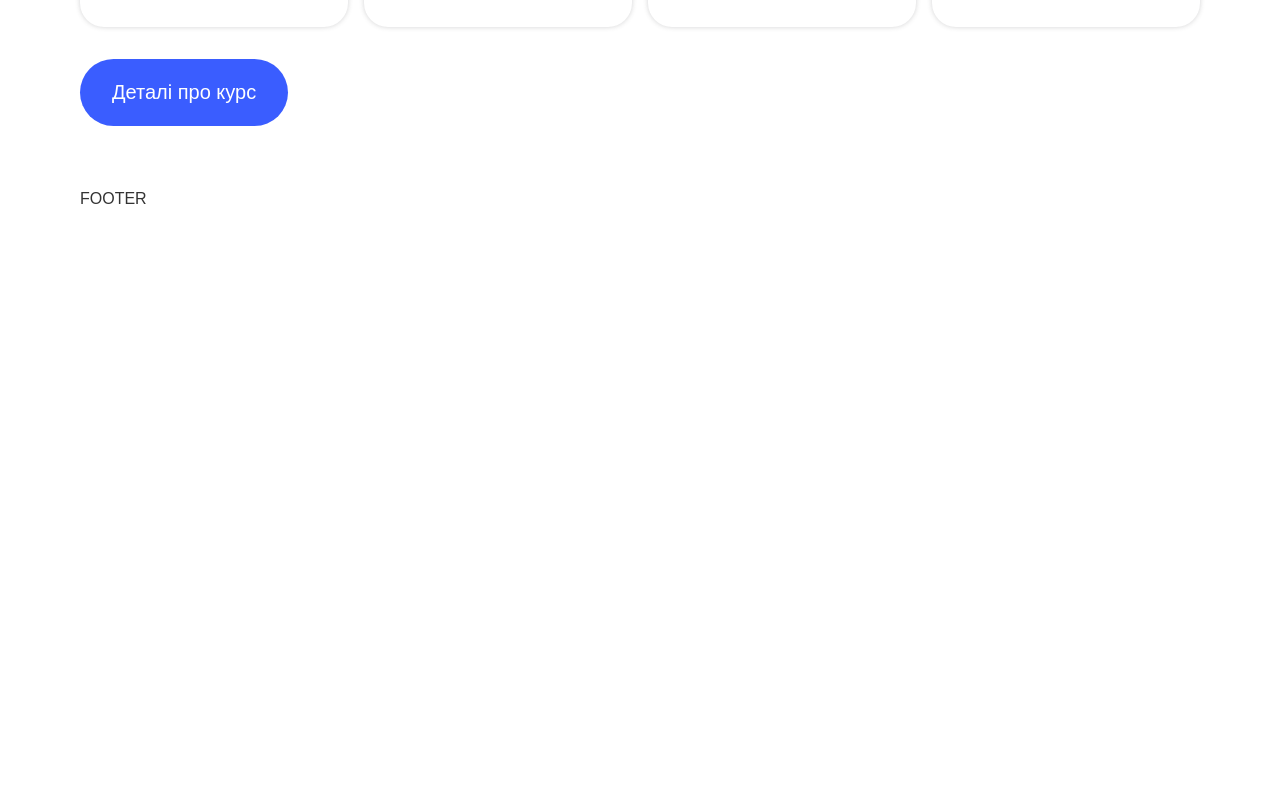
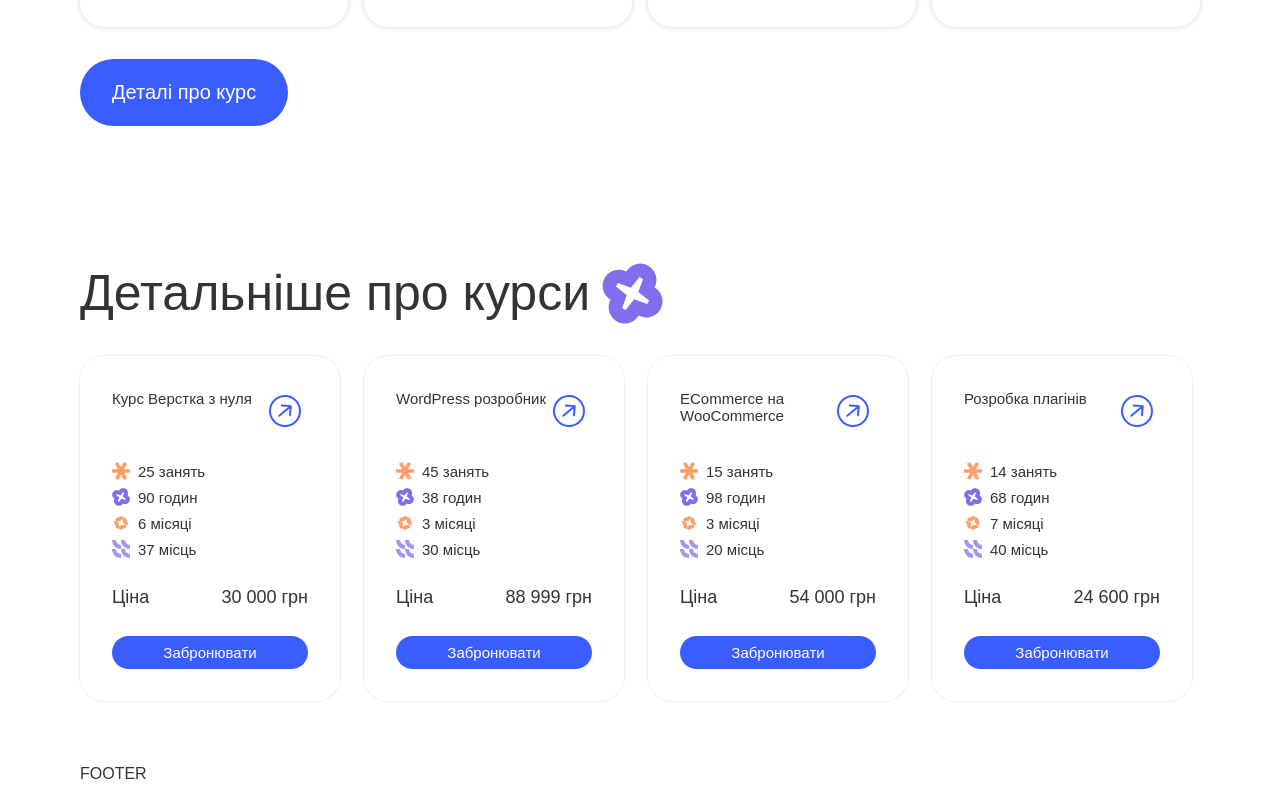
Before and after one commit to Mar4ik-G/ui-onixer, a React (Vite) app: page / in a window 1280 px wide. Shown: the part 4142-4941 px from the top of the page. Before the commit the page ends 4366 px from the top, so only its background shows below. Built offline with nearby package versions, Linux system fonts and the light colour scheme; a web font is replaced by a local one.

Commit message:
add course details block

```diff
--- a/src/App.tsx
+++ b/src/App.tsx
@@ -6,6 +6,7 @@ import Facts from "./components/Facts";
 import Salary from "./components/Salary";
 import AboutCourse from "./components/AboutCourse";
 import CourseDirections from "./components/CourseDirections";
+import CourseDetails from "./components/CourseDetails";
 
 function App() {
     return (
@@ -25,6 +26,7 @@ function App() {
                         <Salary/>
                         <AboutCourse/>
                         <CourseDirections/>
+                        <CourseDetails/>
                     </div>
                 </main>
 
--- /dev/null
+++ b/src/components/CourseDetails/course-details.css
@@ -0,0 +1,81 @@
+.details {
+  padding: 48px 0;
+}
+.details__title {
+  margin-bottom: 32px;
+  display: flex;
+  align-items: center;
+  gap: 12px;
+  font-weight: 466;
+  font-size: 50px;
+  line-height: 110%;
+}
+.details__cards {
+  display: flex;
+  flex-wrap: wrap;
+  gap: 24px;
+}
+.details__card {
+  background: #fff;
+  border-radius: 24px;
+  padding: 32px;
+  width: 260px;
+  height: 345px;
+  box-shadow: 0 0 0 1px #f0f0f0;
+  display: flex;
+  flex-direction: column;
+  justify-content: space-between;
+}
+.details__card-header {
+  display: flex;
+  justify-content: space-between;
+  align-items: flex-start;
+  margin-bottom: 16px;
+}
+.details__course-title {
+  font-weight: 600;
+  font-size: 18px;
+}
+.details__course-subtitle {
+  font-weight: 400;
+  font-size: 15px;
+  margin-top: 2px;
+}
+.details__info-list {
+  list-style: none;
+  padding: 0;
+  margin: 0 0 16px;
+  display: flex;
+  flex-direction: column;
+  gap: 8px;
+}
+.details__info-list li {
+  display: flex;
+  align-items: center;
+  gap: 8px;
+  font-size: 15px;
+  font-weight: 300;
+}
+.details__info-list li img {
+  width: 18px;
+  height: 18px;
+}
+.details__price-row {
+  display: flex;
+  justify-content: space-between;
+  align-items: center;
+  font-size: 18px;
+  margin-bottom: 16px;
+}
+.details__button {
+  background: #3a5dff;
+  color: white;
+  font-size: 15px;
+  font-weight: 500;
+  padding: 8px 28px;
+  border: none;
+  border-radius: 40px;
+  cursor: pointer;
+}
+
+/*# sourceMappingURL=course-details.css.map */
--- /dev/null
+++ b/src/components/CourseDetails/course-details.scss
@@ -0,0 +1,89 @@
+.details {
+  padding: 48px 0;
+
+  &__title {
+    margin-bottom: 32px;
+    display: flex;
+    align-items: center;
+    gap: 12px;
+    font-weight: 466;
+    font-size: 50px;
+    line-height: 110%;
+  }
+
+  &__cards {
+    display: flex;
+    flex-wrap: wrap;
+    gap: 24px;
+  }
+
+  &__card {
+    background: #fff;
+    border-radius: 24px;
+    padding: 32px;
+    width: 260px;
+    height: 345px;
+    box-shadow: 0 0 0 1px #f0f0f0;
+    display: flex;
+    flex-direction: column;
+    justify-content: space-between;
+  }
+
+  &__card-header {
+    display: flex;
+    justify-content: space-between;
+    align-items: flex-start;
+    margin-bottom: 16px;
+  }
+
+  &__course-title {
+    font-weight: 600;
+    font-size: 18px;
+  }
+
+  &__course-subtitle {
+    font-weight: 400;
+    font-size: 15px;
+    margin-top: 2px;
+  }
+
+  &__info-list {
+    list-style: none;
+    padding: 0;
+    margin: 0 0 16px;
+    display: flex;
+    flex-direction: column;
+    gap: 8px;
+
+    li {
+      display: flex;
+      align-items: center;
+      gap: 8px;
+      font-size: 15px;
+      font-weight: 300;
+      img {
+        width: 18px;
+        height: 18px;
+      }
+    }
+  }
+
+  &__price-row {
+    display: flex;
+    justify-content: space-between;
+    align-items: center;
+    font-size: 18px;
+    margin-bottom: 16px;
+  }
+
+  &__button {
+    background: #3a5dff;
+    color: white;
+    font-size: 15px;
+    font-weight: 500;
+    padding: 8px 28px;
+    border: none;
+    border-radius: 40px;
+    cursor: pointer;
+  }
+}
--- /dev/null
+++ b/src/components/CourseDetails/index.tsx
@@ -0,0 +1,90 @@
+import icon1 from '../../assets/course-vector-wave-purple.svg'
+import icon2 from '../../assets/course-vector-orange.svg'
+import icon3 from '../../assets/facts-vector-purple.svg'
+import icon4 from '../../assets/wp-vector-orange.svg'
+import iconLink from '../../assets/arrow-link.svg'
+import './course-details.scss'
+
+const Index = () => {
+
+    const courses = [
+        {
+            title: 'Курс',
+            subtitle: 'Курс Верстка з нуля',
+            lessons: 25,
+            hours: 90,
+            duration: 6,
+            seats: 37,
+            price: '30 000',
+        },
+        {
+            title: 'Курс',
+            subtitle: 'WordPress розробник ',
+            lessons: 45,
+            hours: 38,
+            duration: 3,
+            seats: 30,
+            price: '88 999',
+        },
+        {
+            title: 'Курс',
+            subtitle: 'ECommerce на WooCommerce ',
+            lessons: 15,
+            hours: 98,
+            duration: 3,
+            seats: 20,
+            price: '54 000',
+        },
+        {
+            title: 'Курс',
+            subtitle: 'Розробка плагінів',
+            lessons: 14,
+            hours: 68,
+            duration: 7,
+            seats: 40,
+            price: '24 600',
+        }
+    ]
+
+
+    return (
+        <>
+            <div className="details">
+                <h2 className="details__title">
+                    Детальніше про курси
+                    <img className="details__icon" src={icon3} alt="" />
+                </h2>
+
+                <div className="details__cards">
+                    {courses.map(course => (
+                        <div className="details__card">
+                            <div className="details__card-header">
+                                <div>
+                                    <div className="details__course-subtitle">{course.subtitle}</div>
+                                </div>
+                                <img src={iconLink} alt="Arrow" className="details__arrow" />
+                            </div>
+
+                            <ul className="details__info-list">
+                                <li><img src={icon2} /> {course.lessons} занять</li>
+                                <li><img src={icon3} /> {course.hours} годин</li>
+                                <li><img src={icon4} /> {course.duration} місяці</li>
+                                <li><img src={icon1} /> {course.seats} місць</li>
+                            </ul>
+
+                            <div className="details__price-row">
+                                <span className="details__price-label">Ціна</span>
+                                <span className="details__price-value">{course.price} грн</span>
+                            </div>
+
+                            <button className="details__button">Забронювати</button>
+                        </div>
+                    ))}
+                </div>
+            </div>
+
+        </>
+    );
+};
+
+export default Index;
```
Also changed, not shown: src/assets/arrow-link.svg (added), src/assets/course-vector-wave-purple.svg (added).
